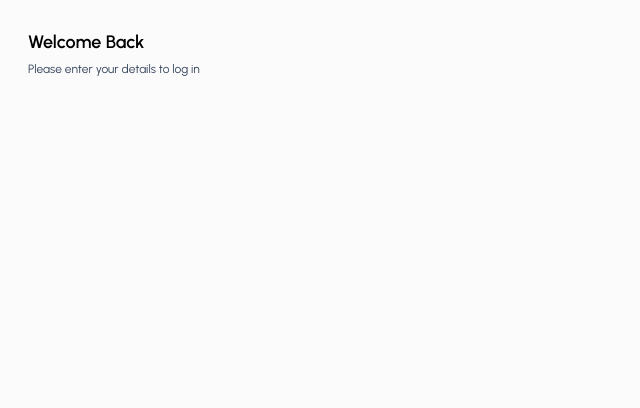
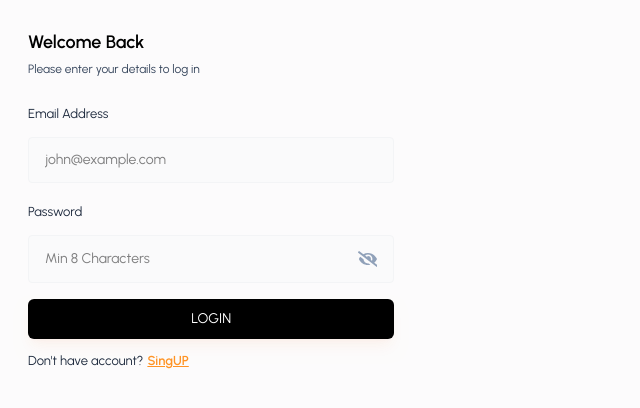
Before and after one commit to TpMarkov/prepare-for-interview-role, a React (Vite) app in the folder frontend/interview-preparation-app/: page /login in a window 1280 px wide. Shown: the top 408 px of the page, without its empty margins (0-640 px from the left). Built offline with nearby package versions, Linux system fonts and the light colour scheme.

Commit message:
complete login form

```diff
--- /dev/null
+++ b/frontend/interview-preparation-app/src/components/Inputs/Input.jsx
@@ -0,0 +1,45 @@
+import React, { useState } from "react";
+import { FaEye, FaEyeSlash } from "react-icons/fa";
+
+function Input({ value, onChange, label, placeholder, type }) {
+  const [showPassword, setShowPassword] = useState(false); // Boolean
+
+  const toggleShowPassword = () => {
+    setShowPassword((prev) => !prev);
+  };
+
+  return (
+    <div>
+      <label className="text-[13px] text-slate-800">{label}</label>
+
+      <div className="input-box flex items-center border p-2 rounded">
+        <input
+          type={
+            type === "password" ? (showPassword ? "text" : "password") : type
+          }
+          placeholder={placeholder}
+          value={value}
+          onChange={onChange} // Correct casing
+          className="w-full bg-transparent text-black outline-none"
+        />
+
+        {type === "password" &&
+          (showPassword ? (
+            <FaEye
+              size={22}
+              className="text-primary cursor-pointer"
+              onClick={toggleShowPassword}
+            />
+          ) : (
+            <FaEyeSlash
+              size={22}
+              className="text-slate-400 cursor-pointer"
+              onClick={toggleShowPassword}
+            />
+          ))}
+      </div>
+    </div>
+  );
+}
+
+export default Input;
--- a/frontend/interview-preparation-app/src/components/Modal.jsx
+++ b/frontend/interview-preparation-app/src/components/Modal.jsx
@@ -1,6 +1,8 @@
 import React from "react";
 
 function Modal({ children, isOpen, onClose, title, hideHeader }) {
+  if (!isOpen) return null;
+
   return (
     <div className="fixed inset-0 z-50 flex justify-center w-full h-full items-center bg-black/40">
       {/* Modal contetnt */}
@@ -20,7 +22,6 @@ function Modal({ children, isOpen, onClose, title, hideHeader }) {
           className="text-gray-400 bg-transparent hover:bg-orange-100 hover:text-gray-900 rounded-lg text-sm w-8 h-8 justify-center items-center absolute top-3.5 right-3.5 cursor-pointer"
           onClick={onClose}
         >
-          Login
           <svg
             className="w-3 h-3"
             aria-hidden="true"
--- a/frontend/interview-preparation-app/src/index.css
+++ b/frontend/interview-preparation-app/src/index.css
@@ -117,7 +117,7 @@
 }
 
 .btn-primary {
-    @apply w-full flex items-center gap-3 text-sm text-white bg-black shadow-lg shadow-orange-600/5 p-[10px] rounded-md my-1 hover:bg-orange-600/15 hover:text-black cursor-pointer;
+    @apply w-full flex items-center justify-center gap-3 text-sm text-white bg-black shadow-lg shadow-orange-600/5 p-[10px] rounded-md my-1 hover:bg-orange-600/15 hover:text-black cursor-pointer;
 }
 
 .btn-small {
--- a/frontend/interview-preparation-app/src/pages/Auth/Login.jsx
+++ b/frontend/interview-preparation-app/src/pages/Auth/Login.jsx
@@ -1,6 +1,7 @@
 import React from "react";
 import { useState } from "react";
 import { useNavigate } from "react-router-dom";
+import Input from "../../components/Inputs/Input";
 
 function Login({ setCurrentPage }) {
   const [email, setEmail] = useState("");
@@ -20,7 +21,38 @@ function Login({ setCurrentPage }) {
         Please enter your details to log in{" "}
       </p>
 
-      <form onSubmit={handleLogin}></form>
+      <form onSubmit={handleLogin}>
+        <Input
+          value={email}
+          onChange={(target) => setEmail(target.value)}
+          label="Email Address"
+          placeholder="john@example.com"
+          type="text"
+        />
+
+        <Input
+          value={password}
+          onChange={(target) => setPassword(target.value)}
+          label="Password"
+          placeholder="Min 8 Characters"
+          type="password"
+        />
+
+        {error && <p className="text-red-500 text-xs pb-2.5">{error}</p>}
+
+        <button className="btn-primary" type="submit">
+          LOGIN
+        </button>
+        <p className="text-[13px] text-slate-800 mt-3">
+          Don't have account?
+          <button
+            className="font-medium font-semibold text-primary underline cursor-pointer pl-1"
+            onClick={() => setCurrentPage("signup")}
+          >
+            SingUP{" "}
+          </button>
+        </p>
+      </form>
     </div>
   );
 }
```
